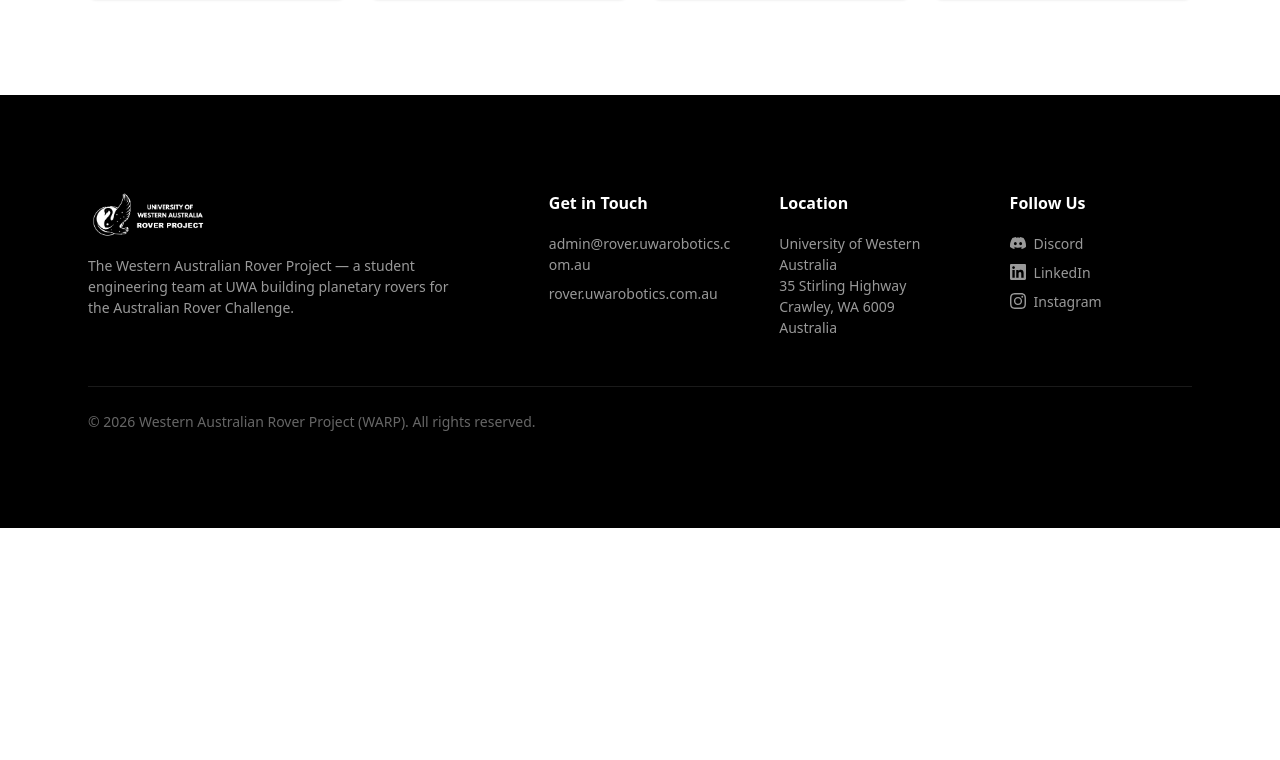
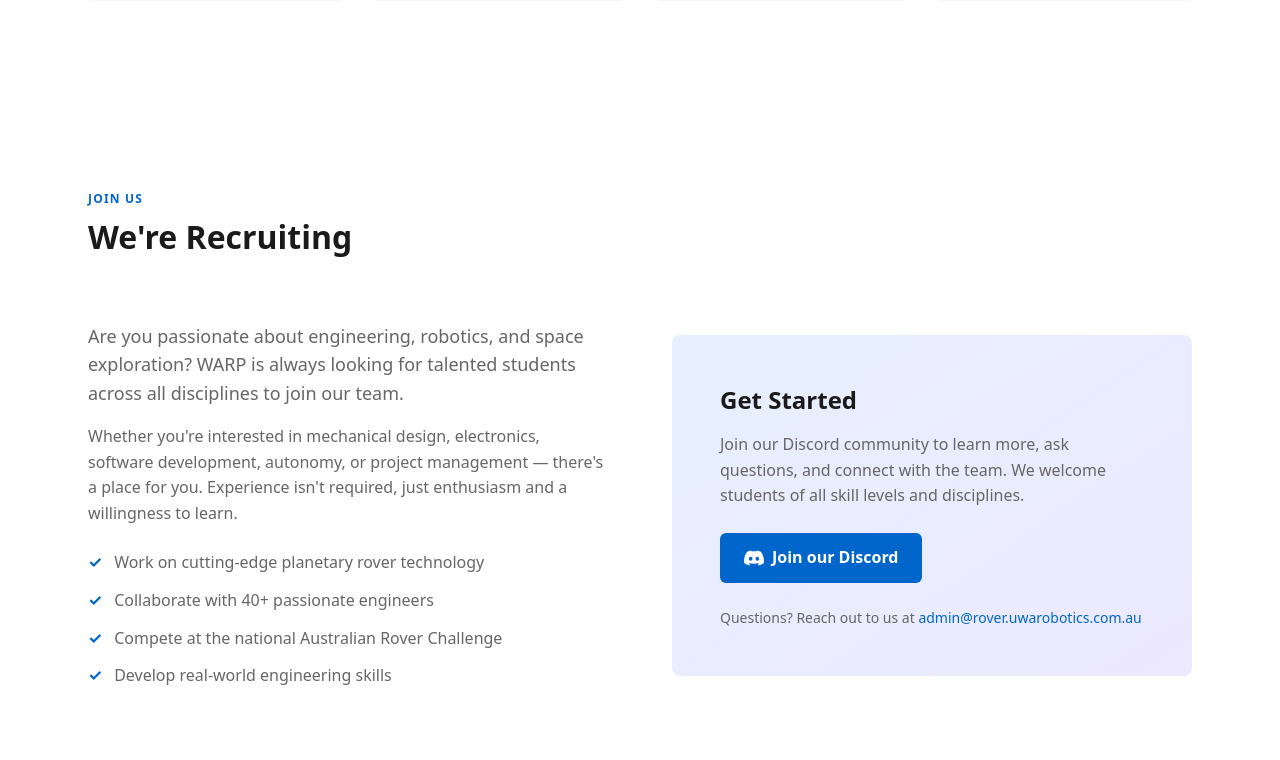
Before and after one commit to UWA-Rover-Team/website, a Next.js app: page / in a window 1280 px wide. Shown: the part 7100-7860 px from the top of the page. Before the commit the page ends 7628 px from the top, so only its background shows below. Built offline with nearby package versions, Linux system fonts and the light colour scheme.

Commit message:
Add recruitment section with Discord link

```diff
--- a/src/app/page.tsx
+++ b/src/app/page.tsx
@@ -7,6 +7,7 @@ import Achievements from '@/components/Achievements';
 import Sponsors from '@/components/Sponsors';
 import SponsorshipTiers from '@/components/SponsorshipTiers';
 import Team from '@/components/Team';
+import Recruitment from '@/components/Recruitment';
 import Footer from '@/components/Footer';
 
 export default function Home() {
@@ -21,6 +22,7 @@ export default function Home() {
       <Sponsors />
       <SponsorshipTiers />
       <Team />
+      <Recruitment />
       <Footer />
     </main>
   );
--- /dev/null
+++ b/src/components/Recruitment.tsx
@@ -0,0 +1,77 @@
+import Reveal from './Reveal';
+
+export default function Recruitment() {
+  return (
+    <section id="recruitment" className="bg-paper py-16 md:py-24">
+      <div className="mx-auto max-w-6xl px-4 md:px-6">
+        <Reveal className="mb-12 max-w-2xl md:mb-16">
+          <p className="mb-2 text-label font-semibold tracking-widest text-accent uppercase">
+            Join us
+          </p>
+          <h2 className="text-h2 text-ink">We're Recruiting</h2>
+        </Reveal>
+
+        <div className="grid items-center gap-8 md:grid-cols-2 lg:gap-16">
+          <Reveal>
+            <p className="mb-4 text-body-lg text-muted">
+              Are you passionate about engineering, robotics, and space exploration? WARP is always looking for talented students across all disciplines to join our team.
+            </p>
+            <p className="mb-6 text-body text-muted">
+              Whether you're interested in mechanical design, electronics, software development, autonomy, or project management — there's a place for you. Experience isn't required, just enthusiasm and a willingness to learn.
+            </p>
+            <div className="space-y-3">
+              <div className="flex gap-3">
+                <div className="shrink-0 text-accent font-bold">✓</div>
+                <p className="text-body text-muted">Work on cutting-edge planetary rover technology</p>
+              </div>
+              <div className="flex gap-3">
+                <div className="shrink-0 text-accent font-bold">✓</div>
+                <p className="text-body text-muted">Collaborate with 40+ passionate engineers</p>
+              </div>
+              <div className="flex gap-3">
+                <div className="shrink-0 text-accent font-bold">✓</div>
+                <p className="text-body text-muted">Compete at the national Australian Rover Challenge</p>
+              </div>
+              <div className="flex gap-3">
+                <div className="shrink-0 text-accent font-bold">✓</div>
+                <p className="text-body text-muted">Develop real-world engineering skills</p>
+              </div>
+            </div>
+          </Reveal>
+
+          <Reveal delay={150} className="rounded-lg bg-gradient-to-br from-accent-tint to-violet-100 p-8 md:p-12 dark:to-violet-500/10">
+            <h3 className="mb-4 text-h3 text-ink">Get Started</h3>
+            <p className="mb-6 text-body text-muted">
+              Join our Discord community to learn more, ask questions, and connect with the team. We welcome students of all skill levels and disciplines.
+            </p>
+            <a
+              href="https://discord.gg/Tytvwmn5"
+              target="_blank"
+              rel="noopener noreferrer"
+              className="inline-flex items-center gap-2 rounded-md bg-primary px-6 py-3 text-body font-semibold text-white transition-colors hover:bg-primary-dark"
+            >
+              <svg
+                className="h-5 w-5"
+                fill="currentColor"
+                viewBox="0 0 24 24"
+                aria-hidden="true"
+              >
+                <path d="M20.317 4.3698a19.7913 19.7913 0 00-4.8851-1.5152.0741.0741 0 00-.0785.0371c-.211.3753-.4447.8648-.6083 1.2495-1.8447-.2762-3.68-.2762-5.4868 0-.1636-.3933-.4058-.8742-.6177-1.2495a.077.077 0 00-.0785-.037 19.7363 19.7363 0 00-4.8852 1.515.0699.0699 0 00-.0321.0277C.5334 9.0458-.319 13.5799.0992 18.0578a.0824.0824 0 00.0312.0561c2.0528 1.5076 4.0413 2.4228 5.9929 3.0294a.0777.0777 0 00.0842-.0276c.4616-.6304.8731-1.2952 1.226-1.9942a.076.076 0 00-.0416-.1057c-.6528-.2476-1.2743-.5495-1.8722-.8923a.077.077 0 01-.0076-.1277c.1258-.0943.2517-.1923.3718-.2914a.0743.0743 0 01.0776-.0105c3.9278 1.7933 8.18 1.7933 12.0614 0a.0739.0739 0 01.0785.0095c.1202.099.246.1981.3728.2924a.077.077 0 01-.0066.1276 12.2986 12.2986 0 01-1.873.8914.0766.0766 0 00-.0407.1067c.3604.698.7719 1.3628 1.225 1.9932a.076.076 0 00.0842.0286c1.961-.6067 3.9495-1.5219 6.0023-3.0294a.077.077 0 00.0313-.0552c.5004-5.177-.8382-9.6739-3.5485-13.6604a.061.061 0 00-.0312-.0286zM8.02 15.3312c-1.1825 0-2.1569-1.0857-2.1569-2.419 0-1.3332.9555-2.4189 2.157-2.4189 1.2108 0 2.1757 1.0952 2.1568 2.419 0 1.3332-.9555 2.4189-2.1569 2.4189zm7.9748 0c-1.1825 0-2.1569-1.0857-2.1569-2.419 0-1.3332.9554-2.4189 2.1569-2.4189 1.2108 0 2.1757 1.0952 2.1568 2.419 0 1.3332-.946 2.4189-2.1568 2.4189Z" />
+              </svg>
+              Join our Discord
+            </a>
+            <p className="mt-6 text-body-sm text-muted">
+              Questions? Reach out to us at{' '}
+              <a
+                href="mailto:admin@rover.uwarobotics.com.au"
+                className="text-accent hover:underline"
+              >
+                admin@rover.uwarobotics.com.au
+              </a>
+            </p>
+          </Reveal>
+        </div>
+      </div>
+    </section>
+  );
+}
```
